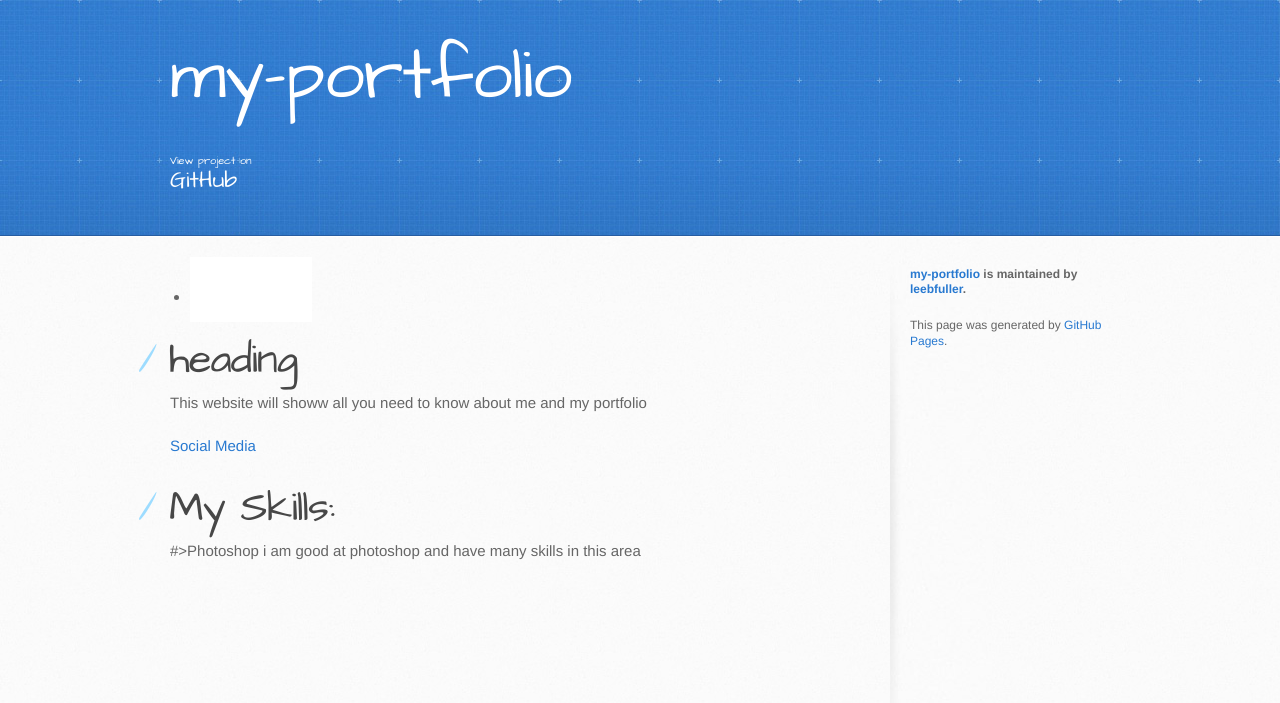
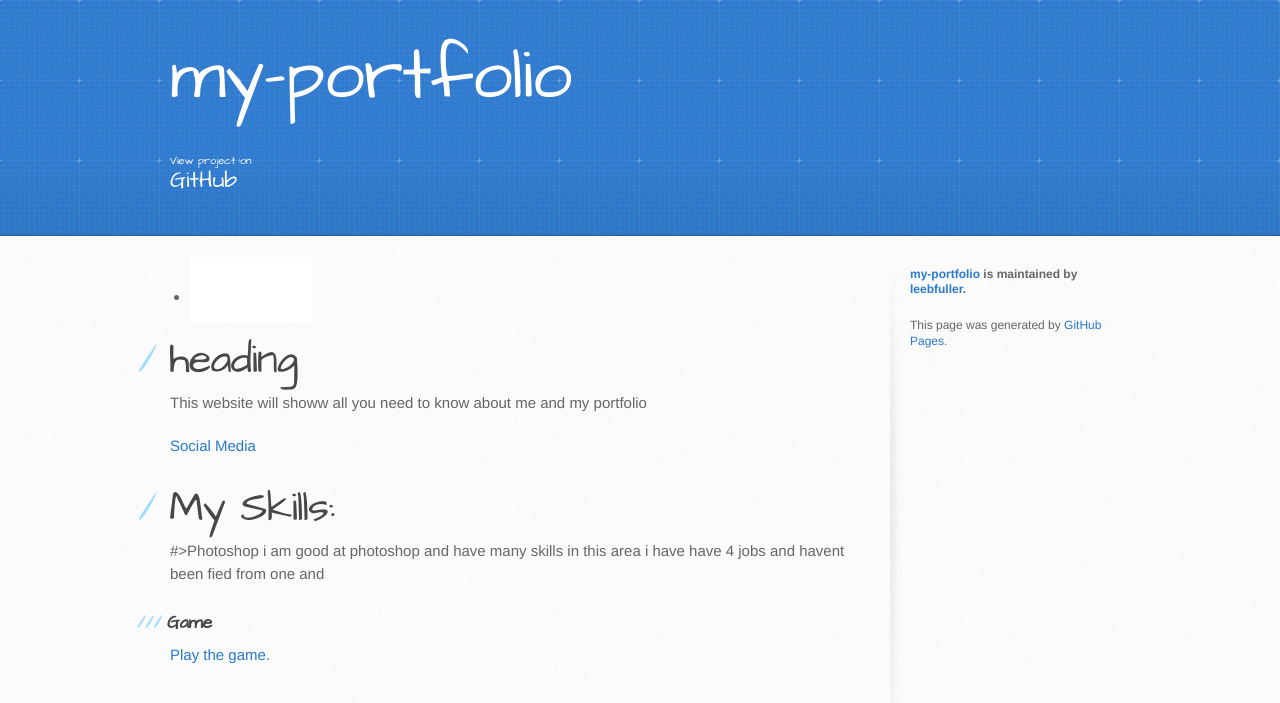
Before and after one commit to leebfuller/my-portfolio, a Jekyll site: the page built from Index.md, in a window 1280 px wide. Shown: the top 703 px of the page. Built offline with Jekyll 4.4.1, drawn with Linux system fonts in a browser that asks for light colours; our own code applies the rules of GitHub Pages for plain Markdown files; the repository's description, which GitHub fills in, is left out.

Commit message:
Update Index.md

```diff
--- a/Index.md
+++ b/Index.md
@@ -8,3 +8,8 @@ This website will showw all you need to know about me and my portfolio
 # My Skills:
 #>Photoshop
 i am good at photoshop and have many skills in this area
+i have have 4 jobs and havent been fied from one and
+
+
+### Game
+<a href="game.html"> Play the game. </a>
```
